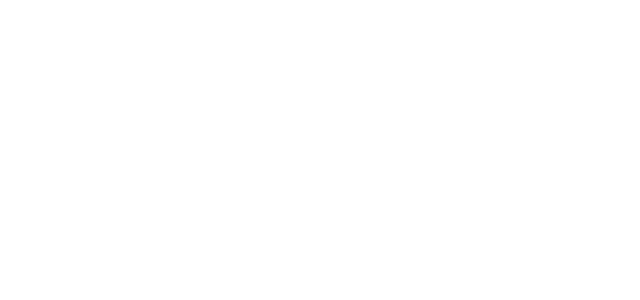
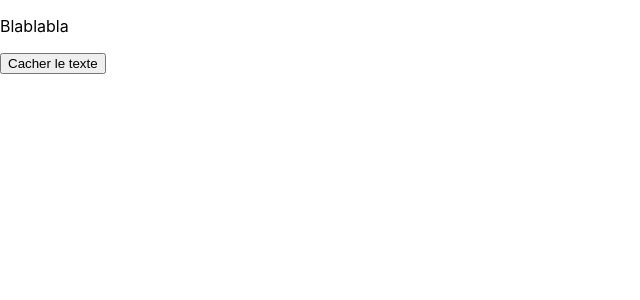
Before and after one commit to Shinrosama/projet_react_worst_celebrities, a React (Create React App) app: page /copyright in a window 1280 px wide. Before the commit this address had no page. Shown: the top 300 px of the page, without its empty margins (0-640 px from the left). Built offline with nearby package versions, Linux system fonts and the light colour scheme.

Commit message:
add a page with a useState

```diff
--- a/src/App.js
+++ b/src/App.js
@@ -6,6 +6,7 @@
 import RandomCelebrityPage from './pages/RandomCelebrityPage';
 import CelebryDetailPage from './pages/CelebrityDetailPage';
 import TvSpeakersPage from './pages/TvSpeakersPage';
+import CopyrightPage from './pages/CopyrightPage';
 
 
 
@@ -19,6 +20,7 @@
           <Route path="/randomcelebrity" element= {<RandomCelebrityPage/>} />
           <Route path="/celebrity/:celebrityId" element= {<CelebryDetailPage/>} />
           <Route path="/tvspeaker" element= {<TvSpeakersPage/>} />
+          <Route path="/copyright" element= {<CopyrightPage/>} />
         </Routes>
       </BrowserRouter>
     </>
--- /dev/null
+++ b/src/pages/CopyrightPage.jsx
@@ -0,0 +1,21 @@
+import { useState } from "react";
+
+function CopyrightPage () {
+
+    const [displayText, setDisplayText] = useState(true);
+
+    const handleButtonClick = () => {
+        setDisplayText(!displayText);
+    }
+
+    return (
+
+        <main>
+            {displayText && <p>Blablabla</p>}
+
+            <button onClick={handleButtonClick}>Cacher le texte</button>
+        </main>
+    )
+}
+
+export default CopyrightPage;
```
